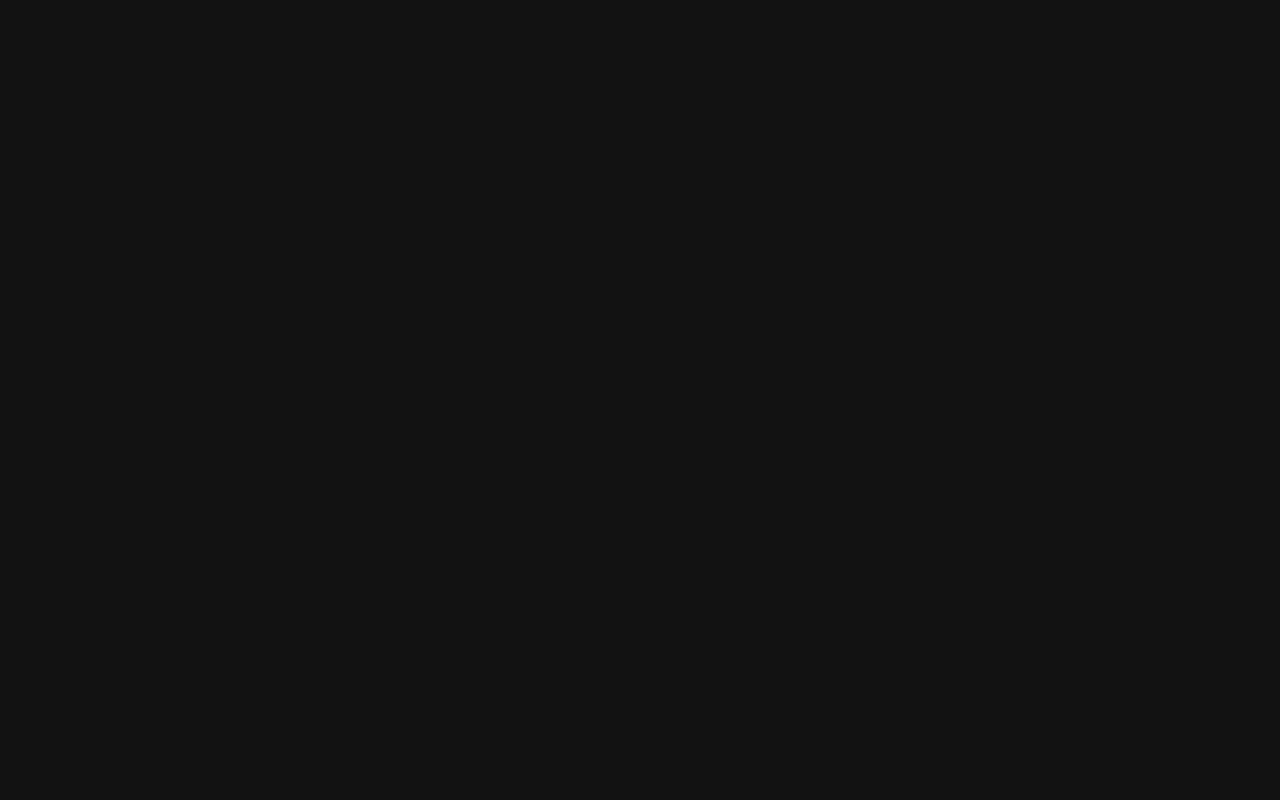
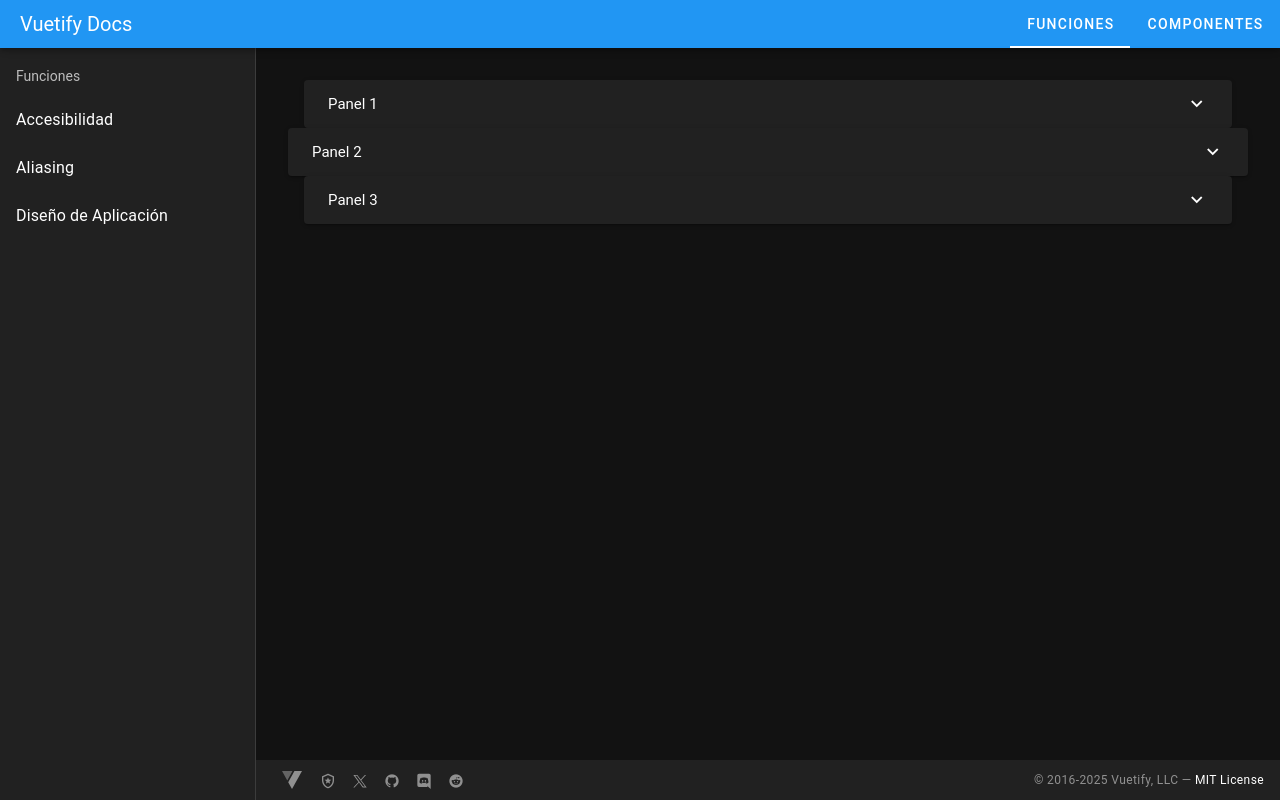
Before and after one commit to jkdevcode/vue-vuetify-prog, a Vue app: page /components/expansion-panels in a window 1280 px wide. Before the commit this address had no page. Built offline with nearby package versions, Linux system fonts and the light colour scheme.

Commit message:
✅ Add component expansion-panels and update navigation routes

```diff
--- a/src/layouts/MainLayout.vue
+++ b/src/layouts/MainLayout.vue
@@ -75,6 +75,7 @@ const subMenuItems = {
     { title: 'Tarjetas', route: '/components/cards' },
     { title: 'Chips', route: '/components/chips' },
     { title: 'Diálogos', route: '/components/dialogs' },
+    { title: 'Expansion Panels', route: '/components/expansion-panels' },
     //   { title: 'Formularios', route: '/components/forms' }
   ],
   // api: [
--- a/src/router/index.js
+++ b/src/router/index.js
@@ -69,6 +69,11 @@ const router = createRouter({
           name: 'dialogs',
           component: () => import('@/views/components/DialogsView.vue')
         },
+        {
+          path: 'components/expansion-panels',
+          name: 'expansion-panels',
+          component: () => import('@/views/components/ExpansionPanelsView.vue')
+        },
 
         // Redirección por defecto
         {
--- /dev/null
+++ b/src/views/components/ExpansionPanelsView.vue
@@ -0,0 +1,26 @@
+<template>
+  <v-container class="md">
+    <v-expansion-panels variant="popout">
+      <v-expansion-panel>
+        <v-expansion-panel-title> Panel 1 </v-expansion-panel-title>
+        <v-expansion-panel-text> Contenido del panel 1 </v-expansion-panel-text>
+      </v-expansion-panel>
+    </v-expansion-panels>
+
+    <v-expansion-panels variant="inset">
+      <v-expansion-panel :key="i" text="Contenido del panel 2" title="Panel 2">
+      </v-expansion-panel>
+    </v-expansion-panels>
+
+    <v-expansion-panels variant="popout">
+      <v-expansion-panel :key="i" text="Contenido del panel 3" title="Panel 3">
+      </v-expansion-panel>
+    </v-expansion-panels>
+  </v-container>
+</template>
+
+<script setup>
+// No se requieren importaciones adicionales para este ejemplo básico
+</script>
+
+<style scoped></style>
```
Also changed, not shown: src/views/components/DialogsView.vue (line endings or trailing spaces).
